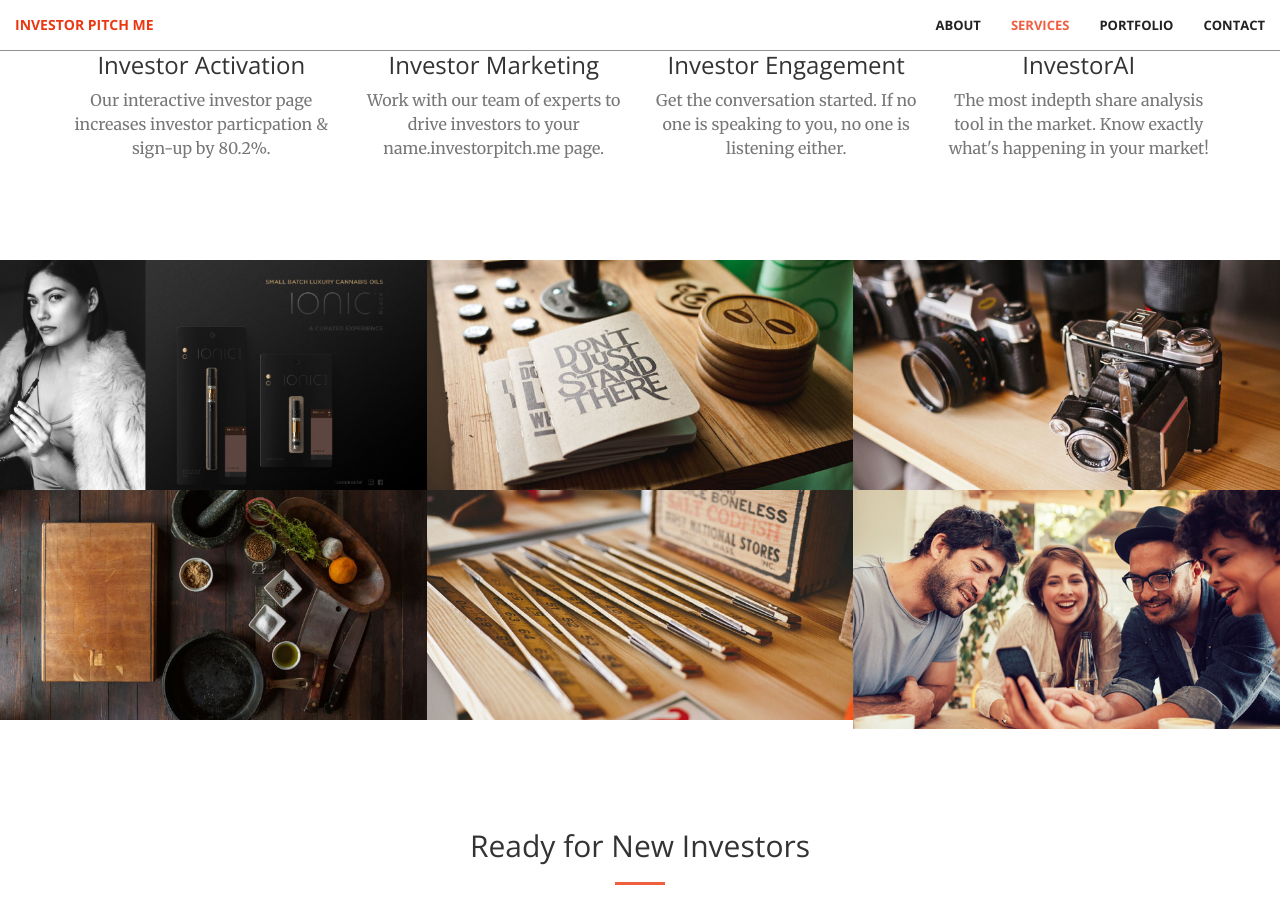
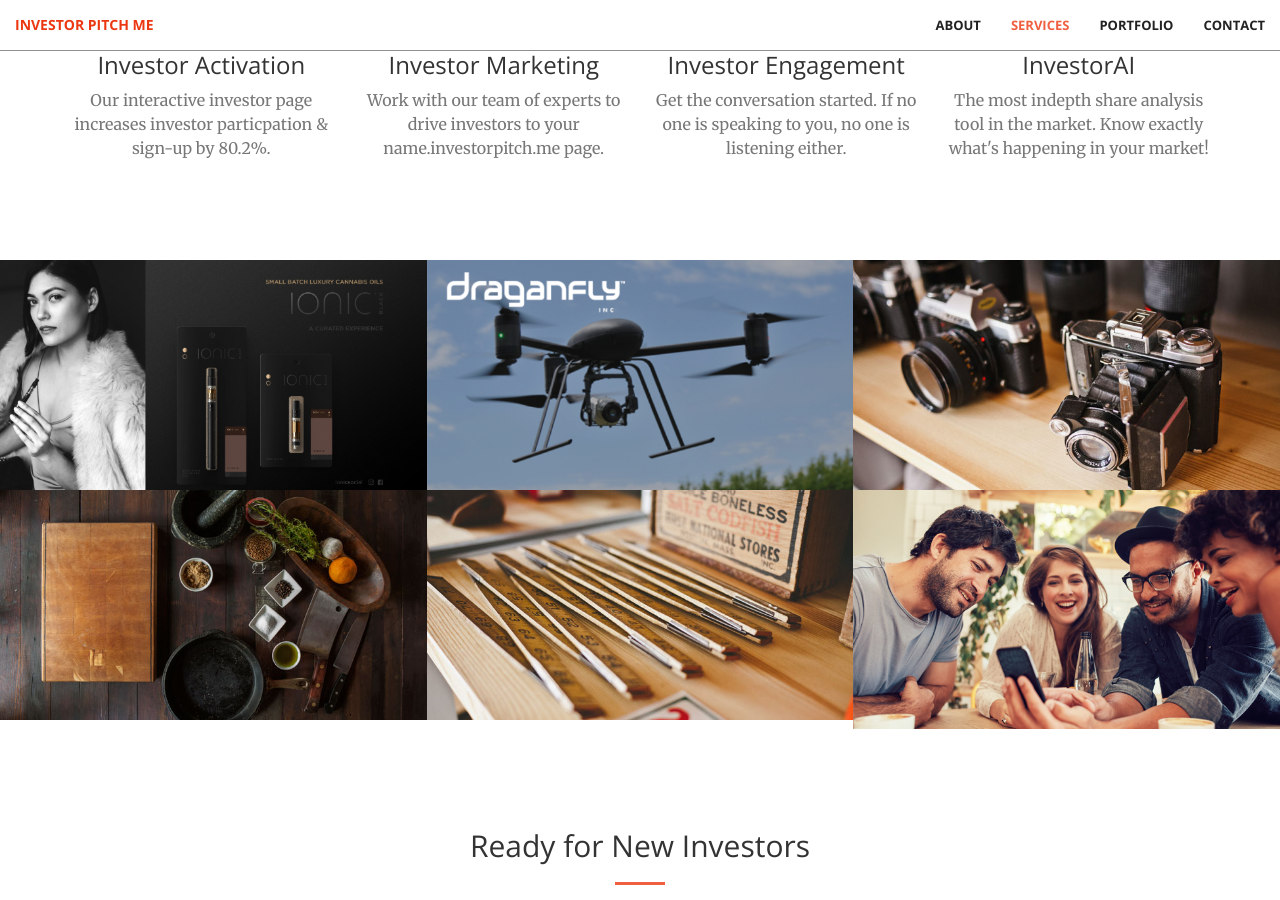
Before and after one commit to yusetc/investorpitch.me, a Jekyll site: the page built from index.html, in a window 1280 px wide and 900 px high, scrolled down 1120 px. Built offline with Jekyll 4.4.1, drawn with Linux system fonts in a browser that asks for light colours.

Commit message:
Update portfolio.html

```diff
--- a/_includes/portfolio.html
+++ b/_includes/portfolio.html
@@ -17,8 +17,8 @@
                 </a>
             </div>
             <div class="col-lg-4 col-sm-6">
-                <a href="#" class="portfolio-box">
-                    <img src="img/portfolio/2.jpg" class="img-responsive" alt="">
+                <a href="https://draganfly.investorpitch.me/" class="portfolio-box">
+                    <img src="img/portfolio/Draganfly.jpg" class="img-responsive" alt="">
                     <div class="portfolio-box-caption">
                         <div class="portfolio-box-caption-content">
                             <div class="project-category text-faded">
```
